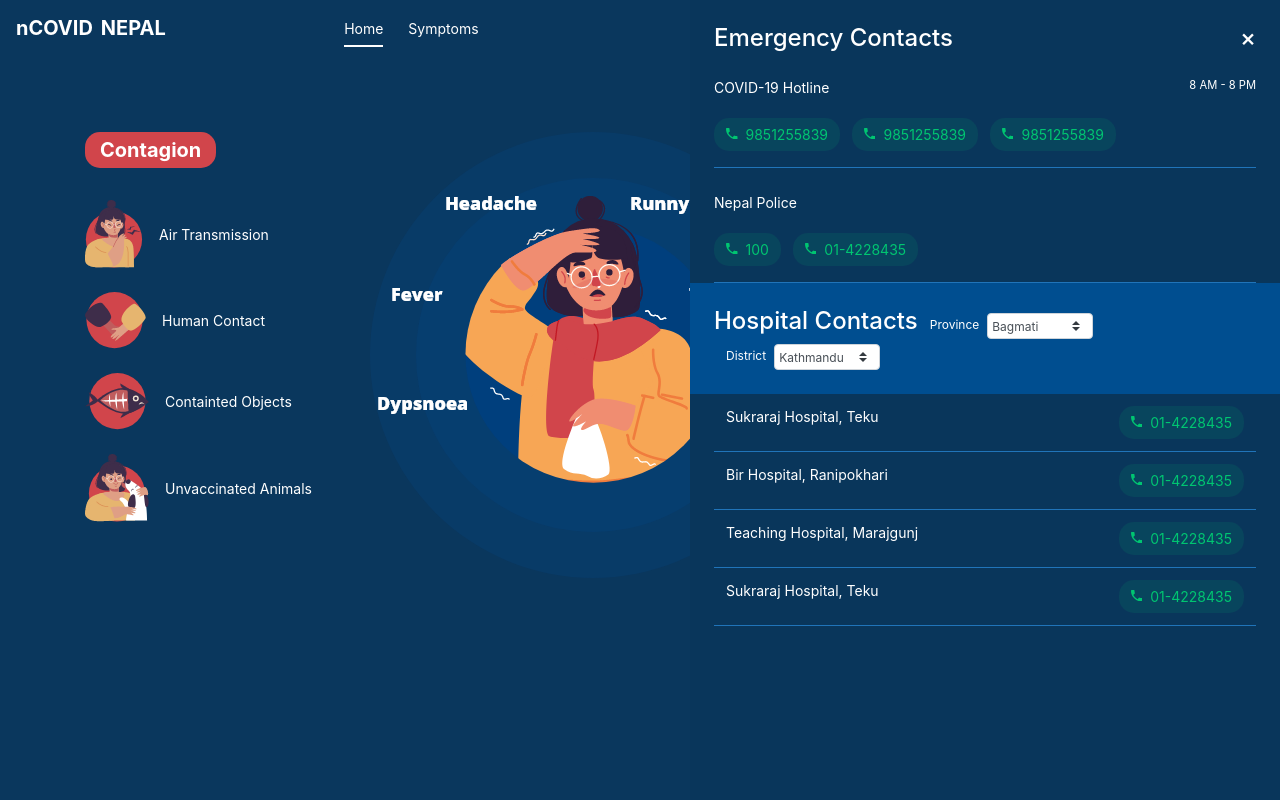
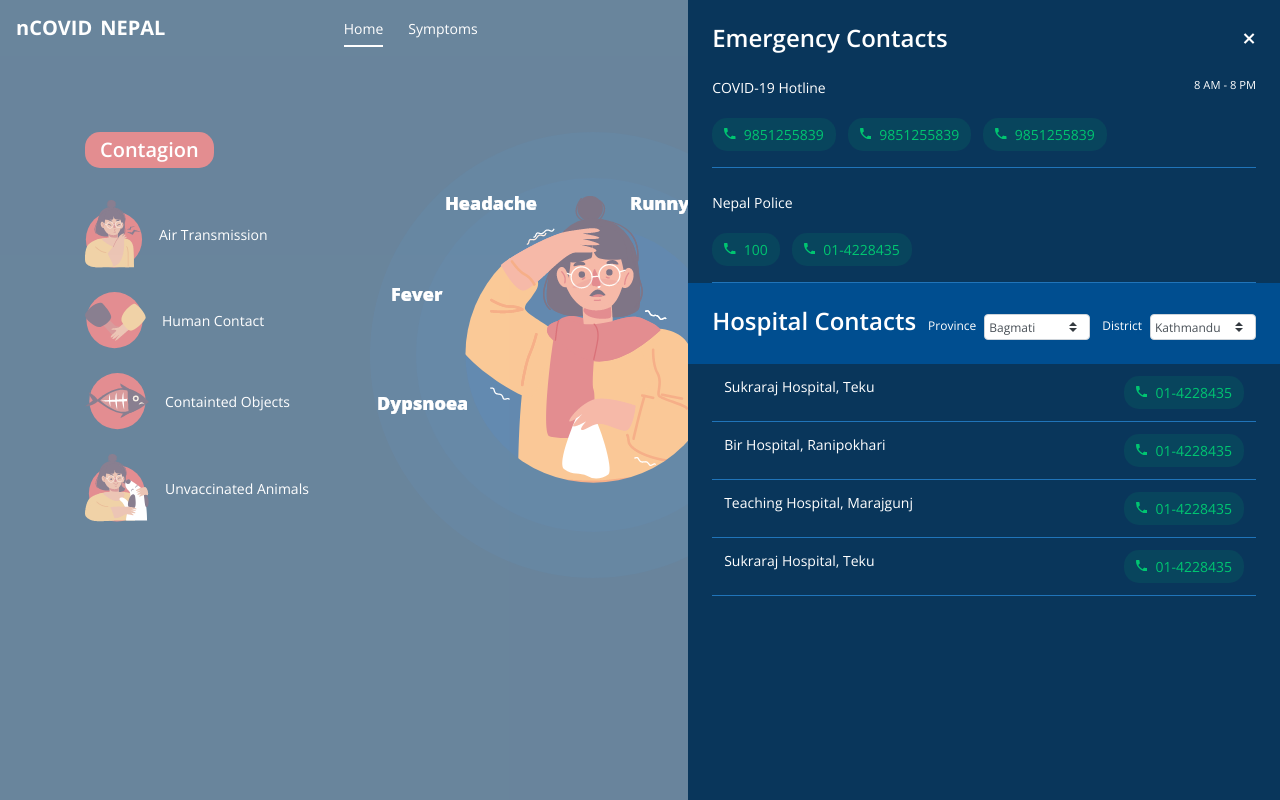
Before and after one commit to Fusemachines/covid-nepal-web, a React (Create React App) app: page /design/symptoms in a window 1280 px wide. Built offline with nearby package versions, Linux system fonts and the light colour scheme.

Commit message:
emergency sidebar design fixes

```diff
--- a/src/index.scss
+++ b/src/index.scss
@@ -1,9 +1,8 @@
+@import url('https://fonts.googleapis.com/css?family=Open+Sans:400,600,700,800&display=swap');
 
 body {
   margin: 0;
-  font-family: -apple-system, BlinkMacSystemFont, 'Open Sans', 'Segoe UI', 'Roboto', 'Oxygen',
-    'Ubuntu', 'Cantarell', 'Fira Sans', 'Droid Sans', 'Helvetica Neue',
-    sans-serif;
+  font-family: 'Open Sans', sans-serif;
   -webkit-font-smoothing: antialiased;
   -moz-osx-font-smoothing: grayscale;
 }
--- a/src/routes/design/EmergencyCall/EmergencyCall.tsx
+++ b/src/routes/design/EmergencyCall/EmergencyCall.tsx
@@ -4,45 +4,7 @@ import { Table } from 'react-bootstrap';
 const Call = () => (
   <>
     <div className="right-bar show">
-      {/* <div className="p-3">
-        <svg xmlns="http://www.w3.org/2000/svg" width="21.207" height="18.557" viewBox="0 0 21.207 18.557">
-          <g id="Group_86" data-name="Group 86" transform="translate(195 -410.793) rotate(90)">
-            <line
-              id="Line_10"
-              data-name="Line 10"
-              y2="20"
-              transform="translate(420.071 174.5)"
-              fill="none"
-              stroke="#fff"
-              stroke-linecap="round"
-              stroke-width="1"
-            />
-            <line
-              id="Line_11"
-              data-name="Line 11"
-              x1="8.571"
-              y2="8.571"
-              transform="translate(411.5 174.5)"
-              fill="none"
-              stroke="#fff"
-              stroke-linecap="round"
-              stroke-width="1"
-            />
-            <line
-              id="Line_12"
-              data-name="Line 12"
-              x2="8.571"
-              y2="8.571"
-              transform="translate(420.071 174.5)"
-              fill="none"
-              stroke="#fff"
-              stroke-linecap="round"
-              stroke-width="1"
-            />
-          </g>
-        </svg>
-      </div> */}
-
+      <div className="content">
         {/* Emergency call */}
         <div className="px-4 mt-4">
           <div className="h4">
@@ -234,6 +196,7 @@ const Call = () => (
           </Table>
         </div>
       </div>
+    </div>
   </>
 );
 
--- a/src/scss/style.min.scss
+++ b/src/scss/style.min.scss
@@ -37,7 +37,12 @@ body {
     display: inline-block;
     border-radius: 15px;
     padding: 6px 15px;
-    font-weight: bold;
+    font-weight: 600;
+}
+
+.h4 {
+    font-weight: 600;
+    margin-bottom: 0;
 }
 
 .bg-orange {
@@ -125,21 +130,28 @@ body {
 
 .right-bar {
     position: fixed;
-    right: -590px;
+    left: 100%;
     top: 0;
     bottom: 0;
-    width: 590px;
-    background: #09365B;
-    color: #ffffff;
+    width: 100%;
+    background: #ffffff63;
     z-index: 1030;
-    font-size: 14px;
-    height: 100%;
-    overflow-y: auto;
     transition: all 0.3s ease-in-out;
     max-width: 100%;
 
     &.show {
-        right: 0;
+        left: 0;
+
+        .content {
+            background: #09365B;
+            max-width: 620px;
+            font-size: 14px;
+            height: 100%;
+            overflow-y: auto;
+            color: #ffffff;
+            float: right;
+            max-width: 100%;
+        }
     }
 
     .filter-wrapper {
```
Lines whose indentation alone changed are shown as unchanged.
